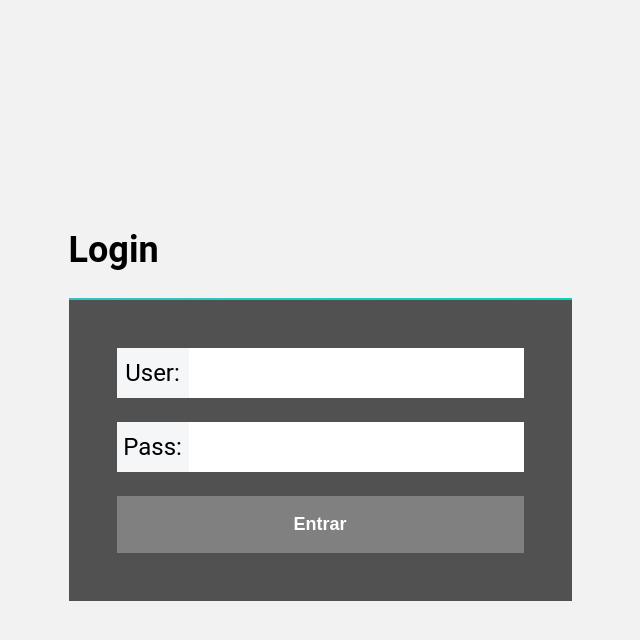
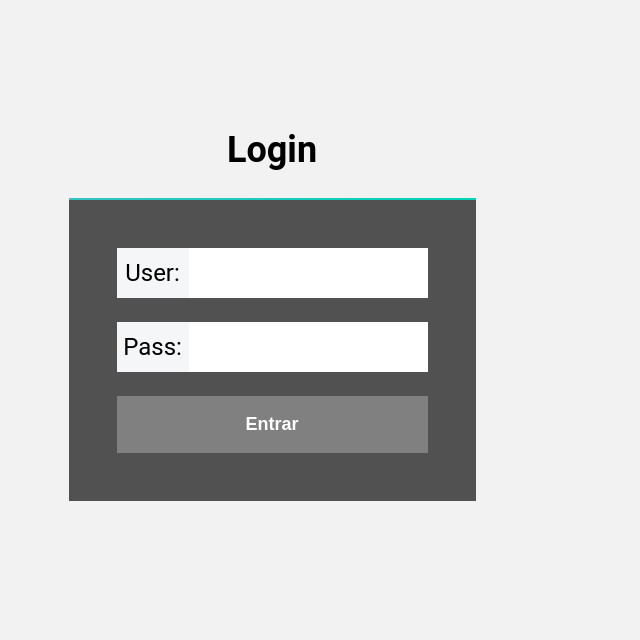
Before and after one commit to MilenaCLeme/web-chat, a React (Create React App) app in the folder front-end/: page /login in a window 1280 px wide. Shown: the top 640 px of the page, without its empty margins (368-1008 px from the left). Built offline with nearby package versions, Linux system fonts and the light colour scheme.

Commit message:
feat styled components

```diff
--- a/front-end/package.json
+++ b/front-end/package.json
@@ -11,6 +11,7 @@
     "react-dom": "^18.1.0",
     "react-router-dom": "^6.3.0",
     "react-scripts": "5.0.1",
+    "styled-components": "^5.3.5",
     "web-vitals": "^2.1.4"
   },
   "scripts": {
--- a/front-end/src/Components/LoginButton.jsx
+++ b/front-end/src/Components/LoginButton.jsx
@@ -1,6 +1,7 @@
 import React, { useEffect, useState } from 'react';
 import { useNavigate } from 'react-router-dom';
 import PropTypes from 'prop-types';
+import { ButtonLogin } from '../styles/loginStyle';
 
 // eslint-disable-next-line react/prop-types
 export default function LoginButton({ userData: { username, password } }) {
@@ -34,14 +35,14 @@ export default function LoginButton({ userData: { username, password } }) {
   }
 
   return (
-    <button
+    <ButtonLogin
       className="lf--submit"
       type="button"
-      onClick={handleClick}
+      onClick={() => handleClick}
       disabled={!!(username.length < 5 || password.length < 6)}
     >
       Entrar
-    </button>
+    </ButtonLogin>
   );
 }
 
--- a/front-end/src/Components/LoginInput.jsx
+++ b/front-end/src/Components/LoginInput.jsx
@@ -1,22 +1,23 @@
+import PropTypes from 'prop-types';
 import React from 'react';
-import PropTypes from 'prop-types';
+
+import { FlexDiv, InputLogin, LabelLogin } from '../styles/loginStyle';
 
 export default function LoginInput({ type, fieldName, setterFunction }) {
   return (
-    <div className="flex-row">
-      <label className="lf--label" htmlFor={`input-login-${type}`}>
+    <FlexDiv>
+      <LabelLogin htmlFor={`input-login-${type}`}>
         {fieldName}
         {' '}
-      </label>
-      <input
+      </LabelLogin>
+      <InputLogin
         className="lf--input"
         id={`input-login-${type}`}
         type={type}
         onChange={(e) => setterFunction(e.target.value)}
         autoComplete="on"
       />
-    </div>
-
+    </FlexDiv>
   );
 }
 
--- a/front-end/src/Pages/Login.jsx
+++ b/front-end/src/Pages/Login.jsx
@@ -1,6 +1,9 @@
 import React, { useEffect, useState } from 'react';
 import LoginButton from '../Components/LoginButton';
 import LoginInput from '../Components/LoginInput';
+import {
+  FormLogin, GlobalStyle, MainLogin, TitleLogin,
+} from '../styles/loginStyle';
 import '../styles/loginStyle.css';
 
 export default function Login() {
@@ -13,13 +16,16 @@ export default function Login() {
   }, [username, password]);
 
   return (
-    <section className="main-login">
-      <h1> Login </h1>
-      <form className="login-form">
-        <LoginInput type="text" fieldName="User: " setterFunction={setUsername} />
-        <LoginInput type="password" fieldName="Pass: " setterFunction={setPassword} />
-        <LoginButton userData={userData} />
-      </form>
-    </section>
+    <>
+      <GlobalStyle />
+      <MainLogin>
+        <TitleLogin> Login </TitleLogin>
+        <FormLogin>
+          <LoginInput type="text" fieldName="User: " setterFunction={setUsername} />
+          <LoginInput type="password" fieldName="Pass: " setterFunction={setPassword} />
+          <LoginButton userData={userData} />
+        </FormLogin>
+      </MainLogin>
+    </>
   );
 }
--- a/front-end/src/styles/loginStyle.css
+++ b/front-end/src/styles/loginStyle.css
@@ -84,12 +84,4 @@ body {
     background-color: gray !important;
   }
 
-.lf--forgot {
-  margin-top: 1em;
-  color: #00d6b7;
-  font-size: .65em;
-  text-align: center;
-  position: relative;
-}
-
 ::placeholder { color: #8f8f8f; }
--- /dev/null
+++ b/front-end/src/styles/loginStyle.js
@@ -0,0 +1,100 @@
+import styled, { createGlobalStyle } from 'styled-components';
+
+const GlobalStyle = createGlobalStyle`
+body {
+  display: flex;
+  align-items: center;
+  justify-content: center;
+  flex-direction: column;
+  position: relative;
+  height: 99%;
+  background:#f2f2f2 ;
+  font-family: 'Roboto', helvetica, arial, sans-serif;
+  font-size: 1.5em;
+
+}
+`;
+
+const MainLogin = styled.section`
+  margin-bottom: 200px;
+`;
+
+const TitleLogin = styled.h1`
+  text-align: center;
+`;
+
+const FormLogin = styled.form`
+
+  padding: 2em;
+  position: relative;
+  background-color:rgb(81, 81, 81) ;
+  :before {
+    content: '';
+    position: absolute;
+    top: -2px; left: 0;
+    height: 2px; width: 100%;
+
+    background: linear-gradient(
+      to right,
+      #35c3c1,
+      #00d6b7
+    );
+  }
+`;
+
+const FlexDiv = styled.div`
+  display: flex;
+  margin-bottom: 1em;
+`;
+
+const LabelLogin = styled.label`
+  width: 3em;
+  display: flex;
+  align-items: center;
+  justify-content: center;
+  background: #f5f6f8;
+  cursor: pointer;
+`;
+
+const InputLogin = styled.input`
+  flex: 1;
+  padding: 1em;
+  border: 0;
+  color: #8f8f8f;
+  font-size: 1rem;
+  :focus {
+    outline: none;
+  }
+`;
+
+const ButtonLogin = styled.button`
+  display: block;
+  padding: 1em;
+  width: 100%;
+  background-color: #35c3c1;
+  border: 0;
+  color: #fff;
+  cursor: pointer;
+  font-size: .75em;
+  font-weight: 600;
+  text-shadow: 0 1px 0 rgba(black, .2);
+  :focus {
+    outline: none;
+    transition: transform .15s ease;
+    transform: scale(1.1);
+  }
+  :disabled {
+    background-color: gray !important;
+  }
+`;
+
+export {
+  GlobalStyle,
+  MainLogin,
+  TitleLogin,
+  FormLogin,
+  FlexDiv,
+  LabelLogin,
+  InputLogin,
+  ButtonLogin,
+};
```
Also changed, not shown: 1 other file (tests, documents, lock files or other folders).
